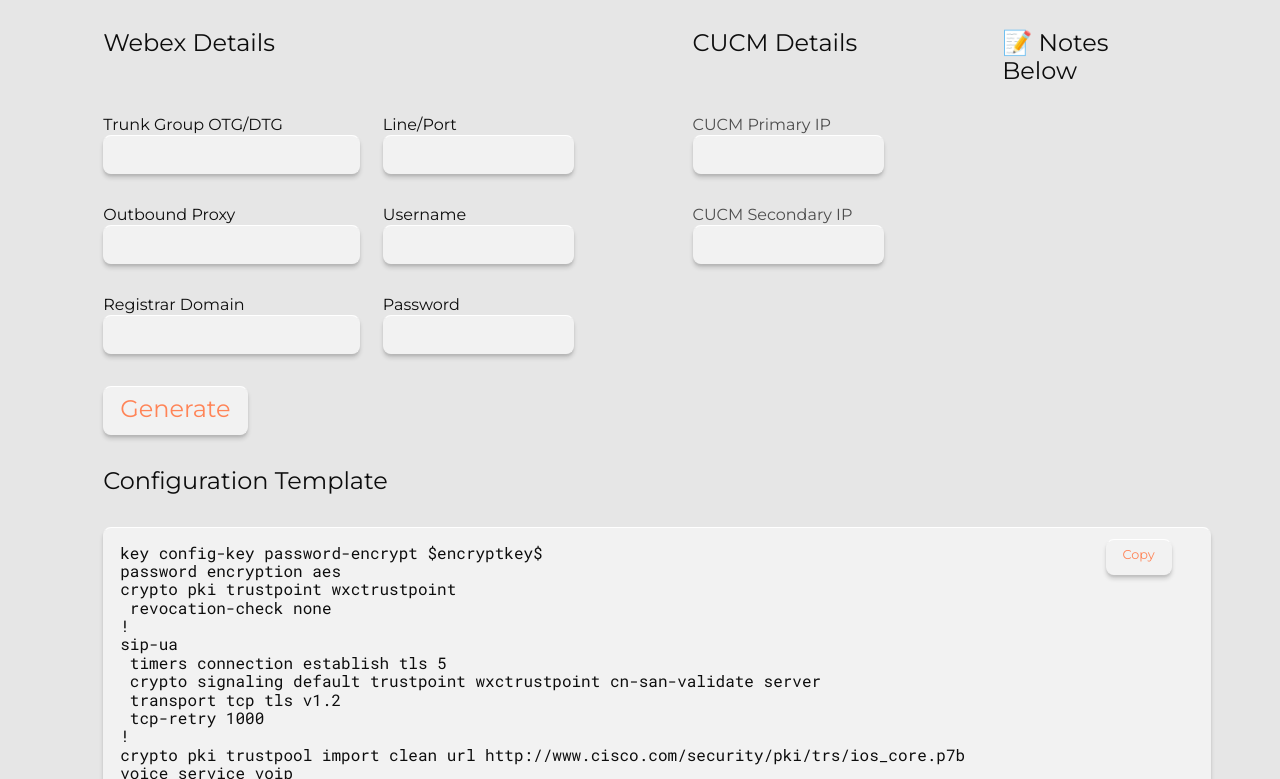
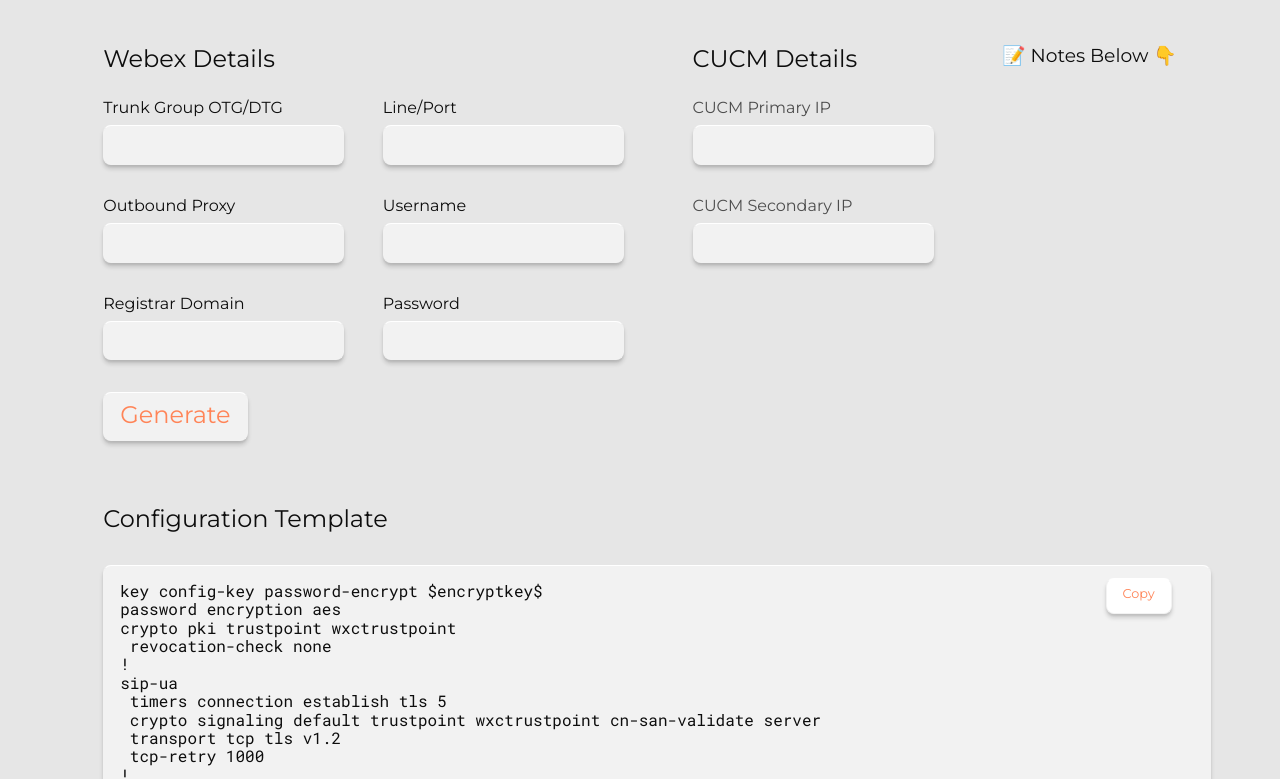
Before and after one commit to avholloway/www.avholloway.com, a plain HTML site: page gateway/index.html in a window 1280 px wide. Shown: the part 101-880 px from the top of the page. Drawn offline with nearby package versions, Linux system fonts and the light colour scheme.

Commit message:
enhancements

```diff
--- a/gateway/css/main.css
+++ b/gateway/css/main.css
@@ -111,6 +111,7 @@ pre {
   --border: hsl(0, 0%, 30%);
   --gradient: linear-gradient: (0deg, var(--bg) 95%, var(--bg-light));
   --gradient-hover: linear-gradient: (0deg, var(--bg), var(--bg-light));
+  --gradient-hover-light: linear-gradient: (0deg, var(--bg-light), var(--bg-lighter));
   --hightlight: hsl(0, 0%, 100%);
   --border-card: solid 1px var(--bg);
   --shadow: 0px 2px 2px hsla(0, 0%, 0%, 0.07), 0px 4px 4px hsla(0, 0%, 0%, 0.15);
@@ -121,16 +122,17 @@ body {
   color: var(--text-muted);
 }
 
-h1, h2 {
+h1, h2, h3 {
   font-weight: 400;
   color: var(--text);
 }
 
-h2 {
+h2, h3 {
   margin: 0;
 }
 
 .gridcontainer {
+  margin-top: 1em;
   display: grid;
   gap: 2em;
   grid-template-columns: repeat(12, 1fr);
@@ -185,7 +187,7 @@ textarea, #output {
 }
 
 input {
-  width: 90%;
+  margin-top: 0.5em;
 }
 
 .title {
@@ -270,11 +272,17 @@ input {
 }
 
 .copy button {
+  background: var(--bg-light);
   font-size: 80%;
   margin-top: 1em;
 }
 
+.copy button:hover {
+    background: var(--gradient-hover-light);
+}
+
 .config-title {
+  margin-top: 2em;
   grid-row-start: 7;
   grid-column-start: 2;
   grid-column-end: 9;
@@ -290,6 +298,14 @@ input {
   grid-row-start: 9;
   grid-column-start: 2;
   grid-column-end: 9;
+}
+
+.footer ul {
+  margin-top: 1em;
+}
+
+.footer li {
+  margin-bottom: 1em;
 }
 
 .promotion {
--- a/gateway/index.html
+++ b/gateway/index.html
@@ -37,7 +37,7 @@
         <p class="subtitle">By: Anthony Holloway</p>
       </div>
 
-      <div class="notes"><h2>📝 Notes Below</h2></div>
+      <div class="notes"><h3>📝 Notes Below 👇</h3></div>
 
       <div class="webex-input">
         <h2>Webex Details</h2>
@@ -99,7 +99,6 @@
       <div class="footer" id="notes">
         <h2>Notes</h2>
         <ul>
-          <li>Version 3, Modified on 2025-10-06</li>
           <li>
             <a
               href="https://help.webex.com/en-us/article/jr1i3r/Configure-Local-Gateway-on-Cisco-IOS-XE-for-Webex-Calling"
```
